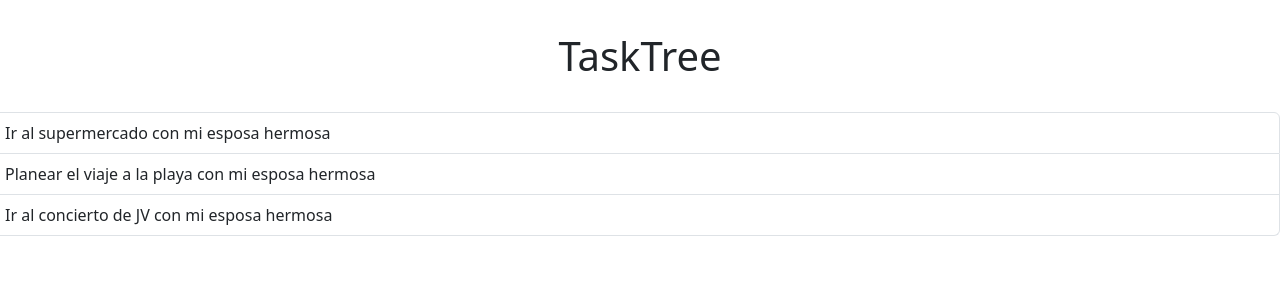
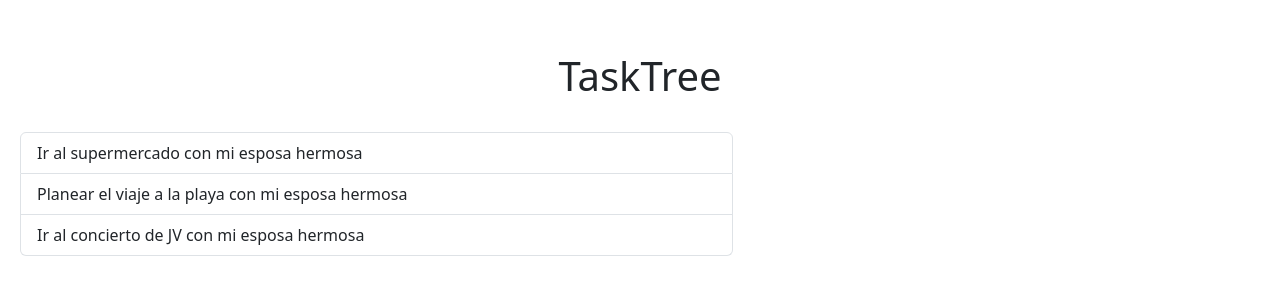
Before and after one commit to abrilBjarano/Tasktree-V0, a React (Vite) app: page / in a window 1280 px wide. Shown: the top 300 px of the page. Built offline with nearby package versions, Linux system fonts and the light colour scheme.

Commit message:
Added new valueus to App.css and created grids in TaskTree

```diff
--- a/App.css
+++ b/App.css
@@ -4,3 +4,11 @@ h1 {
   padding: 2rem;
   text-align: center;
 }
+
+body {
+  padding: 20px;
+}
+
+button {
+  margin-right: 10px;
+}
--- a/src/TaskTree.jsx
+++ b/src/TaskTree.jsx
@@ -11,7 +11,14 @@ export const TaskTree = () => {
          <h1>TaskTree</h1>
 
          <div className="row">
-            <TaskList tasks={ tasks } />
+
+            <div className="col-7">
+               <TaskList tasks={ tasks } />
+            </div>
+
+            <div className="col-5">
+
+            </div>
          </div>
       </>
    )
```
